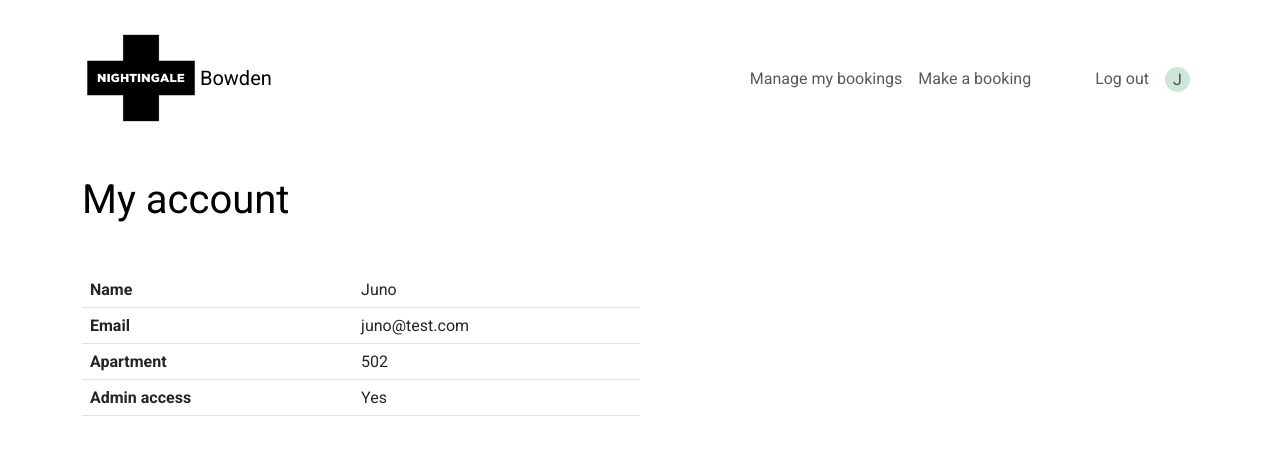
After one commit to laurenchamps/ngbowden-booking, a Flask app: page /account in a window 1280 px wide. The commit adds this page. Shown: the top 455 px of the page. Run offline with Flask 3, Linux system fonts and the light colour scheme; a user stored in the database is signed in; data comes from the database, SQL or seed files in the repository; some libraries are stand-ins or nearby versions.

Commit message:
Add /account route

```diff
--- a/app.py
+++ b/app.py
@@ -340,6 +340,16 @@ def signup():
         return render_template("signup.html")
 
 
+@app.route("/account")
+@login_required
+def account():
+    user = db.execute("SELECT * FROM users WHERE id = ?", session["user_id"])
+
+    name = get_user_initial(db)
+
+    return render_template("account.html", user=user, name=name)
+
+
 def errorhandler(e):
     """Handle error"""
     if not isinstance(e, HTTPException):
--- a/static/styles.css
+++ b/static/styles.css
@@ -71,3 +71,7 @@ img {
     background-color: #e89379;
     color: #000;
 }
+
+.account-container {
+    max-width: 50%;
+}
--- /dev/null
+++ b/templates/account.html
@@ -0,0 +1,45 @@
+{% extends "layout.html" %}
+
+{% block title %}
+    My account
+{% endblock %}
+
+{% include "navigation.html" %}
+
+{% block main %}
+<div class="container">
+    <h1 class="mt-3 mb-5">My account</h1>
+    <div class="account-container">
+    <table class="table">
+        <tbody>
+            {% for item in user %}
+            <tr>
+                <td><strong>Name</strong></td>
+                <td class="text-start">{{ item.firstname }}</td>
+            </tr>
+            <tr>
+                <td><strong>Email</strong></td>
+                <td class="text-start">{{ item.email }}</td>
+            </tr>
+            <tr>
+                <td><strong>Apartment</strong></td>
+                <td class="text-start">{{ item.apartment }}</td>
+            </tr>
+            <tr>
+                <td><strong>Admin access</strong></td>
+                <td class="text-start">
+                    {% if item.is_admin == 1 %}
+                        Yes
+                    {% else %}
+                        No
+                    {% endif %}
+                </td>
+            </tr>
+
+            {% endfor %}
+        </tbody>
+    </table>
+    </div>
+</div>
+
+{% endblock%}
--- a/templates/navigation.html
+++ b/templates/navigation.html
@@ -23,7 +23,7 @@
                         <a href="/logout" class="nav-link">Log out</a>
                     </li>
                     <li class="nav-item">
-                        <a href="#" class="nav-link"><div class="user-initial">{{ name }}</div></a>
+                        <a href="/account" class="nav-link"><div class="user-initial">{{ name }}</div></a>
                     </li>
                 </ul>
             {% endif %}
```
